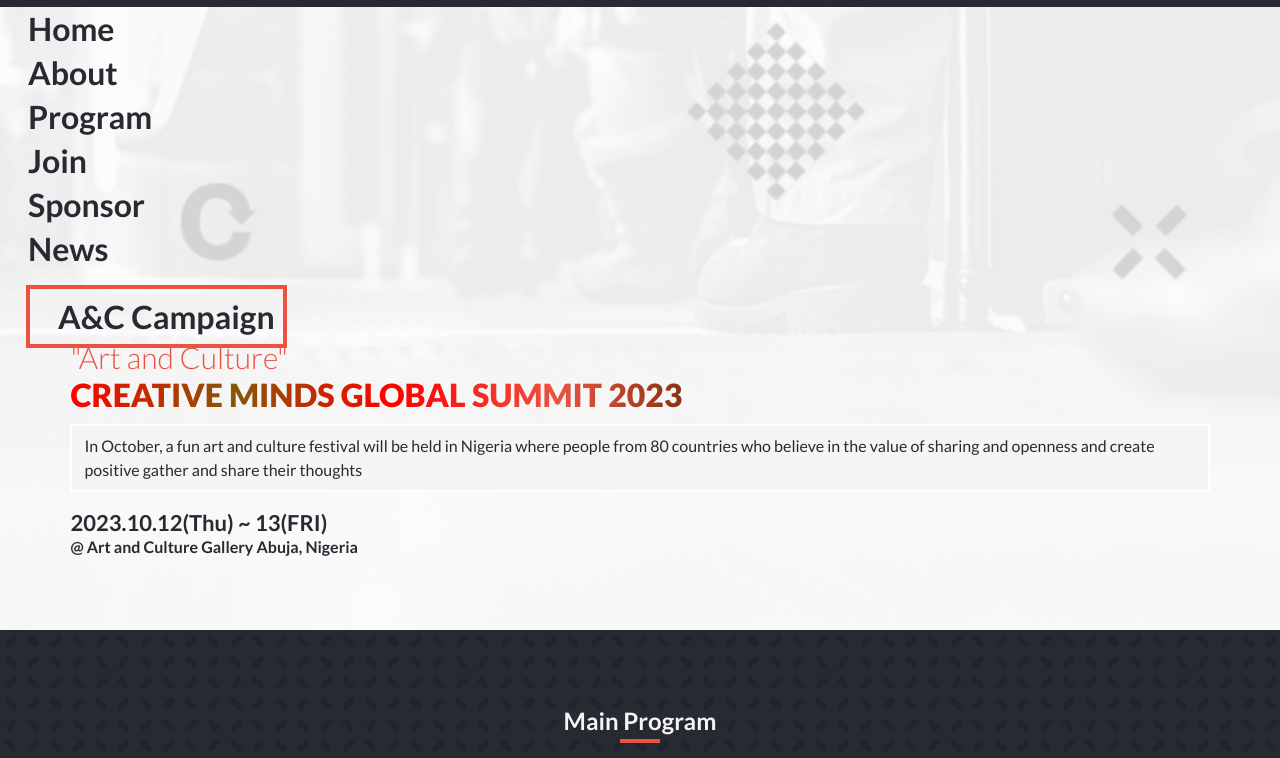
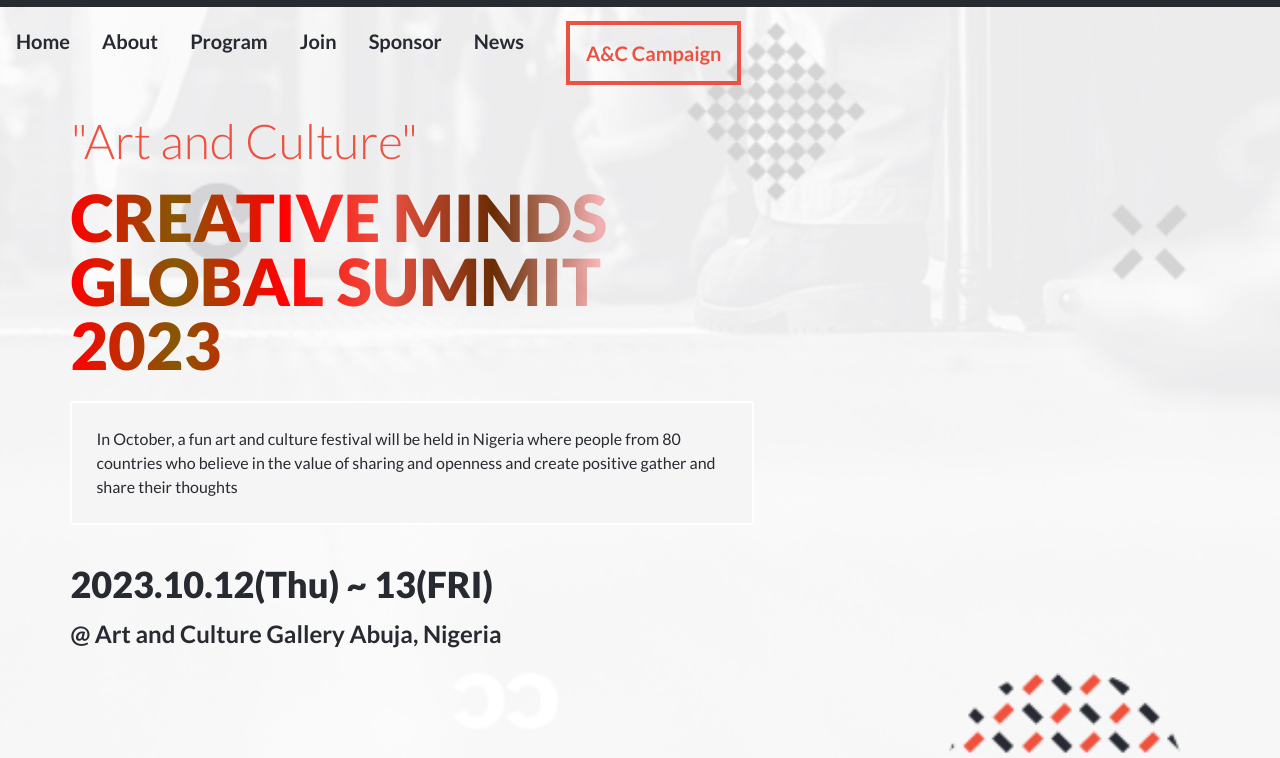
Before and after one commit to RitaDee/Art-and-culture, a website: page index.html in a window 1280 px wide. Shown: the part 33-791 px from the top of the page. Drawn offline with Linux system fonts and the light colour scheme.

Commit message:
Work on desktop view

```diff
--- a/index.html
+++ b/index.html
@@ -32,15 +32,16 @@
             </ul>
         </div>
         <div class="main-bar">
-            <div class="art-logo">
-                <a href="#"><img src="./images/art-logo.png" alt="Art logo"></a>
-            </div>
             <div class="hamburger">
                 <span class="bar"></span>
                 <span class="bar"></span>
                 <span class="bar"></span>
             </div>
             <div class="nav-top">
+                <div class="art-logo">
+                    <a href="#"><img src="./images/image-logo.png" alt="Art logo"></a>
+                </div>
+                <div class="nav-nav">
                     <ul class="link-link">
                         <li class="nav-link">
                             <a href="#">Home</a>
@@ -64,6 +65,8 @@
                             <a class="campaign" href="#">A&C Campaign</a>
                         </li>
                     </ul>
+                </div>
+
             </div>
 
         </div>
--- a/style.css
+++ b/style.css
@@ -85,8 +85,11 @@ body {
 .campaign {
   border: 4px solid #ec5242;
   padding: 8px;
+  margin: 0 0 0 26px;
+}
+
+.campaign-align .campaign {
   color: #ec5242;
-  margin: 0 0 0 26px;
 }
 
 .campaign-align {
@@ -554,6 +557,7 @@ footer {
   .hamburger {
     display: none;
   }
+
   .top-bar {
     background-color: #272a31;
     display: flex;
@@ -576,12 +580,78 @@ footer {
     text-decoration: none;
   }
 
-  header .nav-top {
+    .nav-top {
+      position: static;
+      flex-direction: row;
+      width: 100%;
+      display: flex;
+    }
+
+  .nav-top ul {
     position: static;
     display: flex;
     flex-direction: row;
-    float: right;
+    align-items: center;
+    justify-content: center;
     width: 100%;
-    margin: 0 auto;
   }
+
+    .nav-top li a {
+      color: #272a31;
+      font-family: 'Lato', sans-serif;
+      font-size: 20px;
+      padding: 1rem;
+    }
+
+    .main-container {
+      width: 100%;
+    }
+
+    .info span {
+      text-align: center;
+        margin-block-end: 0;
+        padding-top: 100px;
+        font-size: 48px;
+    }
+
+    .info h1 {
+      font-size: 65px;
+        line-height: 64px;
+        font-weight: 900;
+        padding-top: 1rem;
+        padding-right: 48px;
+        width: 65%;
+    }
+
+    .info p {
+      background-color: #f6f5f5;
+        border: 2px solid #fff;
+        color: #272a31;
+      border: 2px solid #fff;
+        width: 60%;
+        font-size: 16px;
+        padding: 24px;
+        margin-top: 24px;
+        border-radius: 4px;
+    }
+
+    .time {
+      font-size: 36px;
+        color: #272a31;
+        font-weight: 900;
+        margin-top: 36px;
+    }
+
+    .location {
+      color: #272a31;
+        font-size: 24px;
+        margin-top: 12px;
+        padding-bottom: 100px;
+    }
+
+    .program-section {
+      background-repeat: repeat;
+      background-position: cover;
+      width: 100%;
+    }
 }
```
Also changed, not shown: images/f5a5824b-a36e-4832-bad1-ee00f9e6e99b.jpeg (deleted), images/logo-art.png (deleted). Lines whose indentation alone changed are shown as unchanged.
